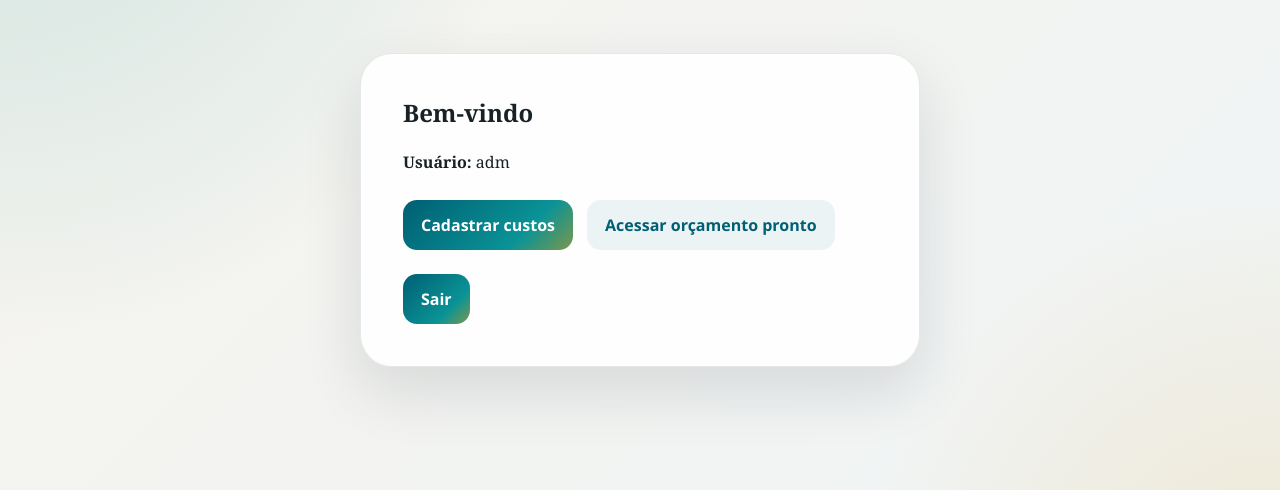
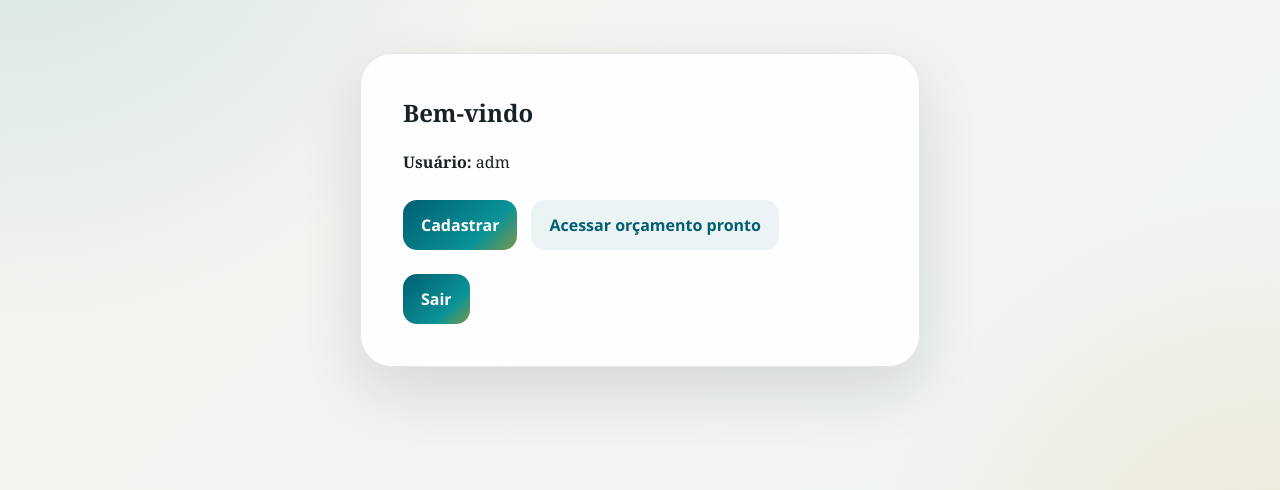
Before and after one commit to fabianopolone123/site_samela_faculdade, a Django app: page /painel/ in a window 1280 px wide. Shown: the part 190-680 px from the top of the page. Run offline with Django 5.2, Linux system fonts and the light colour scheme; a user stored in the database is signed in.

Commit message:
Renomeia botao 'Cadastrar custos' para 'Cadastrar' no painel
Co-Authored-By: Claude Sonnet 4.6 <noreply@anthropic.com>

```diff
--- a/templates/accounts/dashboard.html
+++ b/templates/accounts/dashboard.html
@@ -13,7 +13,7 @@
             <h2>Bem-vindo</h2>
             <p><strong>Usuário:</strong> {{ request.user.login_name|default:request.user.email }}</p>
             <div class="dashboard-actions">
-                <a href="{% url 'budget_product_create' %}" class="button-primary">Cadastrar custos</a>
+                <a href="{% url 'budget_product_create' %}" class="button-primary">Cadastrar</a>
                 <a href="{% url 'budget_ready' %}" class="button-secondary dashboard-secondary">Acessar orçamento pronto</a>
             </div>
             <a href="{% url 'logout' %}" class="button-primary logout-link">Sair</a>
```
